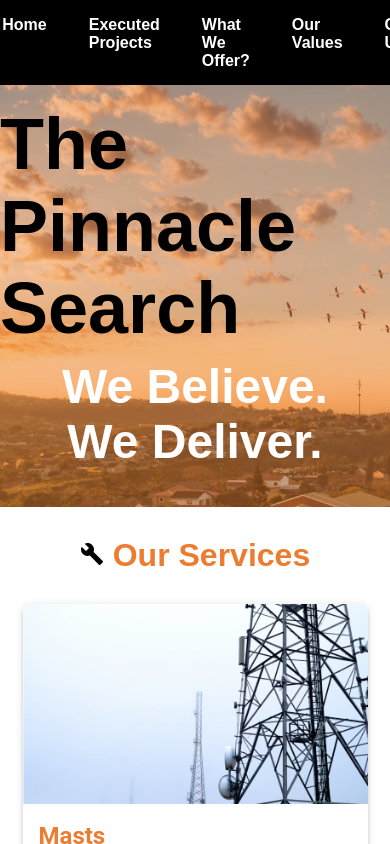
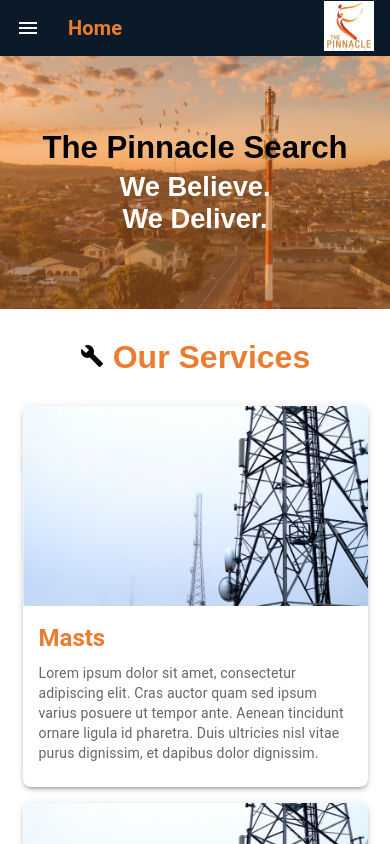
Before and after one commit to kunjall/The-Pinnacle-Search, a React (Create React App) app: page / in a window 390 px wide. Built offline with nearby package versions, Linux system fonts and the light colour scheme.

Commit message:
footer, menu

```diff
--- a/src/assets/styles/home.css
+++ b/src/assets/styles/home.css
@@ -1,5 +1,4 @@
 .home {
-
   display: flex;
   flex-direction: column;
   align-items: center;
@@ -19,43 +18,77 @@
 }
 
 .home-header {
-    /* background-color: #ec7c30; */
   background-image: url('../images/tower.jpeg');
+  background-size: cover;
+  background-position: center;
   height: 50vh;
   width: 100%;
   position: relative;
-    /* clip-path: ellipse(60% 80% at 51% 20%); */
   display: flex;
   align-items: center;
   justify-content: center;
   flex-direction: column;
   z-index: 2;
+  text-align: center;
+  padding: 20px;
 }
-  /* .home-header {
-    background-color: #ec7c30;
-    background-image: url('../images/tower.jpeg');
-    background-size: cover;
-  background-position: center;
-  position: relative;
-  } */
-
-  /* .home-header::after {
-    content: '';
-    position: absolute;
-    top: 0;
-    left: 0;
-    width: 100%;
-    height: 100%;
-    background-color: rgba(0, 0, 0, 0.5);
-    z-index: 0;
-  } */
 
 .Name {
-    font-size: 4.5rem;
+  font-size: 4.5vw;
   margin-top: -20px;
   margin-bottom: 10px;
+  z-index: 3;
 }
 
+.home-header h1 {
+  color: white;
+  font-size: 3vw;
+  margin: 0;
+  z-index: 2;
+}
+
+@media (max-width: 768px) {
+  .home-header {
+    height: 40vh;
+    padding: 10px;
+  }
+
+  .Name {
+    font-size: 6vw;
+    margin-top: 0;
+    margin-bottom: 5px;
+  }
+
+  .home-header h1 {
+    font-size: 5vw;
+  }
+}
+
+@media (max-width: 480px) {
+  .home-header {
+    height: 30vh;
+    padding: 5px;
+  }
+
+  .Name {
+    font-size: 8vw;
+    margin-top: 0;
+    margin-bottom: 5px;
+  }
+
+  .home-header h1 {
+    font-size: 7vw;
+  }
+}
+
+
+  /* .home-content {
+    width: 100%;
+    max-width: 1200px;
+    padding: 1rem;
+    text-align: center;
+  }
+   */
    .products{
     font-size: 2rem;
       margin-top: -20px;
@@ -65,31 +98,6 @@
   }
 
 
-
-.home-header p {
-  /* color: white; */
-  /* font-size: 3rem; */
-  /* margin: 0; */
-  z-index: 2;
-}
-
-
-  .home-header h1 {
-    color: white;
-    font-size: 3rem;
-    margin: 0;
-    z-index: 2;
-  }
-
-
-
-  /* .home-content {
-    width: 100%;
-    max-width: 1200px;
-    padding: 1rem;
-    text-align: center;
-  }
-   */
 
    .cards {
     margin-top: 50px;
--- a/src/assets/styles/navbar.css
+++ b/src/assets/styles/navbar.css
@@ -11,7 +11,7 @@ body, html {
   }
 
   nav {
-    background-color: #000000;
+    background-color: #0A1A29;
     padding-top: 1rem;
     padding-bottom: 0rem;
     position: sticky;
--- a/src/assets/styles/projects.css
+++ b/src/assets/styles/projects.css
@@ -18,8 +18,10 @@
     z-index: 1;
   }
 
-    .project-header {
+  .project-header {
     background-image: url('../images/tower.jpeg');
+    background-size: cover;
+    background-position: center;
     height: 50vh;
     width: 100%;
     position: relative;
@@ -28,19 +30,37 @@
     justify-content: center;
     flex-direction: column;
     z-index: 2;
+    text-align: center;
+    padding: 20px;
   }
-
-
-.project-header p {
-  z-index: 2;
-}
-
 
   .project-header h1 {
     color: white;
-    font-size: 3rem;
+    font-size: 3vw;
     margin: 0;
     z-index: 2;
+  }
+
+  @media (max-width: 768px) {
+    .project-header {
+      height: 40vh;
+      padding: 10px;
+    }
+
+    .project-header h1 {
+      font-size: 5vw;
+    }
+  }
+
+  @media (max-width: 480px) {
+    .project-header {
+      height: 30vh;
+      padding: 5px;
+    }
+
+    .project-header h1 {
+      font-size: 7vw;
+    }
   }
 
 
--- a/src/assets/styles/vision.css
+++ b/src/assets/styles/vision.css
@@ -5,7 +5,6 @@
     justify-content: center;
     padding-top: 0px;
 }
-
 .vision-header::before {
     content: '';
     position: absolute;
@@ -15,10 +14,12 @@
     height: 100%;
     background-color: rgba(236, 123, 48, 0.432);
     z-index: 1;
-}
+  }
 
-.vision-header {
+  .vision-header {
     background-image: url('../images/tower.jpeg');
+    background-size: cover;
+    background-position: center;
     height: 50vh;
     width: 100%;
     position: relative;
@@ -26,15 +27,39 @@
     align-items: center;
     justify-content: center;
     flex-direction: column;
-    z-index: 1;
-}
+    z-index: 2;
+    text-align: center;
+    padding: 20px;
+  }
 
-.vision-header h1 {
+  .vision-header h1 {
     color: white;
-    font-size: 3rem;
+    font-size: 3vw;
     margin: 0;
     z-index: 2;
-}
+  }
+
+  @media (max-width: 768px) {
+    .vision-header {
+      height: 40vh;
+      padding: 10px;
+    }
+
+    .vision-header h1 {
+      font-size: 5vw;
+    }
+  }
+
+  @media (max-width: 480px) {
+    .vision-header {
+      height: 30vh;
+      padding: 5px;
+    }
+
+    .vision-header h1 {
+      font-size: 7vw;
+    }
+  }
 
 /* .home-header {
     animation: fadeInOut 5s infinite;
--- /dev/null
+++ b/src/components/Footer/footer.js
@@ -0,0 +1,67 @@
+import React from 'react';
+import { Box, Container, Grid, Typography } from '@mui/material';
+import LocationOnIcon from '@mui/icons-material/LocationOn';
+import { Link } from 'react-router-dom';
+
+const Footer = () => {
+  return (
+    <Box sx={{ backgroundColor: '#0A1A29', color: '#FFFFFF', py: 6, mt: 6 }}>
+      <Container maxWidth={false} sx={{ px: { xs: 2, sm: 4, md: 51 } }}>
+        <Grid container spacing={4}>
+          <Grid item xs={12} md={4}>
+            <Typography variant="h5" sx={{ fontWeight: 'bold' }}>The Pinnacle Search</Typography>
+            {/* <Box sx={{ display: 'flex', gap: 2, mt: 2 }}>
+              <IconButton color="inherit"><LinkedInIcon /></IconButton>
+              <IconButton color="inherit"><InstagramIcon /></IconButton>
+              <IconButton color="inherit"><TwitterIcon /></IconButton>
+            </Box> */}
+          </Grid>
+          <Grid item xs={12} md={4} sx={{ ml: 'auto', textAlign: 'right' }}>
+            <Box sx={{ display: 'flex', alignItems: 'center', justifyContent: 'flex-end', mb: 1 }}>
+              <LocationOnIcon sx={{ mr: 1, color: '#ec7c30' }} />
+              <Typography variant="h6" sx={{ fontWeight: 'bold' }}>India</Typography>
+            </Box>
+            <Typography>
+              THE PINNACLE SEARCH<br />
+              GF, 32 Augusta Point, Golf Course Road, Sector 53<br />
+              Gurgaon 122002
+            </Typography>
+          </Grid>
+          {/* <Grid item xs={12} md={4}>
+            <Typography variant="h6" sx={{ fontWeight: 'bold', mb: 1 }}>Contact Us</Typography>
+            <Box sx={{ display: 'flex', alignItems: 'center', mb: 1 }}>
+              <EmailIcon sx={{ mr: 1, color: '#ec7c30' }} />
+              <Typography>info@cloudbloom.io</Typography>
+            </Box>
+            <Box sx={{ display: 'flex', alignItems: 'center' }}>
+              <PhoneIcon sx={{ mr: 1, color: '#ec7c30' }} />
+              <Typography>+1 774 430 3233</Typography>
+            </Box>
+          </Grid> */}
+        </Grid>
+        <Box sx={{ mt: 4, borderTop: '1px solid #444', pt: 2, display: 'flex', justifyContent: 'center' }}>
+          <Typography>© 2024 The Pinnacle Search.</Typography>
+          {/* <Box sx={{ display: 'flex', gap: 3, flexWrap: 'wrap', justifyContent: 'center' }}>
+            <Link to="/" style={{ textDecoration: 'none', color: '#FFFFFF' }}>
+              <Typography>Home</Typography>
+            </Link>
+            <Link to="/projects" style={{ textDecoration: 'none', color: '#FFFFFF' }}>
+              <Typography>Executed Projects</Typography>
+            </Link>
+            <Link to="/what-we-offer" style={{ textDecoration: 'none', color: '#FFFFFF' }}>
+              <Typography>What We Offer</Typography>
+            </Link>
+            <Link to="/our-vision" style={{ textDecoration: 'none', color: '#FFFFFF' }}>
+              <Typography>Our Values</Typography>
+            </Link>
+            <Link to="/contact" style={{ textDecoration: 'none', color: '#FFFFFF' }}>
+              <Typography>Contact Us</Typography>
+            </Link>
+          </Box> */}
+        </Box>
+      </Container>
+    </Box>
+  );
+};
+
+export default Footer;
--- a/src/components/contactus/contactUs.js
+++ b/src/components/contactus/contactUs.js
@@ -1,8 +1,10 @@
 import React from 'react';
+import Footer from '../Footer/footer'
 import '../../assets/styles/contact.css';
 
 const ContactUs = () => {
   return (
+    <div>
     <div className="container">
       <span className="big-circle"></span>
       <img src="img/shape.png" className="square" alt="" />
@@ -49,6 +51,8 @@ const ContactUs = () => {
         </div>
       </div>
     </div>
+    <Footer />
+  </div>
   );
 };
 
--- a/src/components/home/home.js
+++ b/src/components/home/home.js
@@ -4,6 +4,7 @@ import Cards from '../home/cards'
 import Locations from '../home/locations'
 import Story from '../home/story'
 import Compliance from '../home/compliances'
+import Footer from '../Footer/footer'
 import NearMeIcon from '@mui/icons-material/NearMe';
 import BuildIcon from '@mui/icons-material/Build';
 import AutoStoriesIcon from '@mui/icons-material/AutoStories';
@@ -48,6 +49,7 @@ const Home = () => {
       <div className='compliance'>
         <p className='compliances'><AssuredWorkloadIcon style={{ color: 'black' }} /> Government Compliance</p>
       <Compliance /></div>
+      <Footer />
     </div>
   );
 };
--- a/src/components/home/locations.js
+++ b/src/components/home/locations.js
@@ -3,8 +3,6 @@ import Card from '@mui/material/Card';
 import CardMedia from '@mui/material/CardMedia';
 import CardContent from '@mui/material/CardContent';
 import Typography from '@mui/material/Typography';
-import CardActions from '@mui/material/CardActions';
-import Button from '@mui/material/Button';
 import delhiImage from '../../assets/images/delhi-ncr.png';
 import rajasthanImage from '../../assets/images/rajasthan.png';
 import chandigarhImage from '../../assets/images/chandigarh.png';
--- a/src/components/navbar/navbarComponent.js
+++ b/src/components/navbar/navbarComponent.js
@@ -1,27 +1,108 @@
 import React, { useState } from 'react';
-import { Link } from 'react-router-dom';
-import '../../assets/styles/navbar.css';
+import { Link, useLocation } from 'react-router-dom';
+import AppBar from '@mui/material/AppBar';
+import Box from '@mui/material/Box';
+import Toolbar from '@mui/material/Toolbar';
+import IconButton from '@mui/material/IconButton';
+import MenuIcon from '@mui/icons-material/Menu';
+import Typography from '@mui/material/Typography';
+import Drawer from '@mui/material/Drawer';
+import List from '@mui/material/List';
+import ListItem from '@mui/material/ListItem';
+import ListItemText from '@mui/material/ListItemText';
+import Divider from '@mui/material/Divider';
+import Logo from '../../assets/images/logo.jpeg'
 
 const NavbarComponent = () => {
-  const [menuOpen, setMenuOpen] = useState(false);
+  const [drawerOpen, setDrawerOpen] = useState(false);
+  const location = useLocation();
 
-  const toggleMenu = () => {
-    setMenuOpen(!menuOpen);
+  const toggleDrawer = (open) => (event) => {
+    if (event.type === 'keydown' && (event.key === 'Tab' || event.key === 'Shift')) {
+      return;
+    }
+    setDrawerOpen(open);
   };
 
+  const menuItems = [
+    { text: 'Home', path: '/' },
+    { text: 'Executed Projects', path: '/projects' },
+    { text: 'What We Offer?', path: '/what-we-offer' },
+    { text: 'Our Values', path: '/our-vision' },
+    { text: 'Contact Us', path: '/contact' }
+  ];
+
+  const getTitle = (path) => {
+    switch (path) {
+      case '/':
+        return 'Home';
+      case '/projects':
+        return 'Executed Projects';
+      case '/what-we-offer':
+        return 'What We Offer?';
+      case '/our-vision':
+        return 'Our Values';
+      case '/contact':
+        return 'Contact Us';
+      default:
+        return 'Menu';
+    }
+  };
+
+  const list = () => (
+    <Box
+      sx={{ width: 250, backgroundColor: '#0A1A29', height: '100%' }}
+      role="presentation"
+      onClick={toggleDrawer(false)}
+      onKeyDown={toggleDrawer(false)}
+    >
+      <List>
+        {menuItems.map((item) => (
+          <ListItem button key={item.text} component={Link} to={item.path}>
+            <ListItemText
+              primary={
+                <Typography variant="body1" sx={{ color: '#EC7C30', fontWeight: 'bold' }}>
+                  {item.text}
+                </Typography>
+              }
+            />
+          </ListItem>
+        ))}
+      </List>
+      <Divider />
+    </Box>
+  );
+
   return (
-    <nav>
-      <div className="hamburger" onClick={toggleMenu}>
-        &#9776;
-      </div>
-      <ul className={menuOpen ? 'show' : ''}>
-        <li><Link to="/" onClick={toggleMenu}>Home</Link></li>
-        <li><Link to="/projects" onClick={toggleMenu}>Executed Projects</Link></li>
-        <li><Link to="/what-we-offer" onClick={toggleMenu}>What We Offer?</Link></li>
-        <li><Link to="/our-vision" onClick={toggleMenu}>Our Values</Link></li>
-        <li><Link to="/contact" onClick={toggleMenu}>Contact Us</Link></li>
-      </ul>
-    </nav>
+    <Box sx={{ flexGrow: 1 }}>
+      <AppBar position="static" sx={{ backgroundColor: '#0A1A29' }}>
+        <Toolbar>
+          <IconButton
+            size="large"
+            edge="start"
+            color="inherit"
+            aria-label="menu"
+            sx={{ mr: 2 }}
+            onClick={toggleDrawer(true)}
+          >
+            <MenuIcon />
+          </IconButton>
+          <Typography variant="h6" component="div" sx={{ flexGrow: 1, color: '#EC7C30', fontWeight: 'bold'  }}>
+            {getTitle(location.pathname)}
+          </Typography>
+          <Link to="/" style={{ textDecoration: 'none', marginLeft: 'auto' }}>
+            <img src={Logo} alt="Logo" style={{ height: '50px' }} />
+          </Link>
+        </Toolbar>
+      </AppBar>
+      <Drawer
+        anchor="left"
+        open={drawerOpen}
+        onClose={toggleDrawer(false)}
+      >
+        {list()}
+      </Drawer>
+    </Box>
   );
 };
 
--- a/src/components/ourprojects/ourProjects.js
+++ b/src/components/ourprojects/ourProjects.js
@@ -2,13 +2,13 @@ import React from 'react';
 import '../../assets/styles/projects.css';
 import List from '../ourprojects/executed'
 import Authority from '../ourprojects/authorities'
+import Footer from '../Footer/footer'
 
 const Vision = () => {
   return (
     <div className="project">
       <header className="project-header">
         <h1>Delivering Excellence to our Valued Customers</h1>
-
       </header>
       <div className="months">
         <p className='month'> Projects executed in the last 6 months</p>
@@ -18,6 +18,7 @@ const Vision = () => {
         <p className='month'> Projects executed for customers in below authorities</p>
         </div>
         <Authority />
+        <Footer />
     </div>
   );
 };
--- a/src/components/ourvision/values.js
+++ b/src/components/ourvision/values.js
@@ -2,6 +2,8 @@ import React from 'react';
 import '../../assets/styles/vision.css';
 import '../ourvision/valuecards'
 import ValuesCard from '../ourvision/valuecards';
+import Footer from '../Footer/footer'
+
 
 const Vision = () => {
 
@@ -13,6 +15,7 @@ const Vision = () => {
       <div className="container">
         <ValuesCard />
       </div>
+      <Footer />
     </div>
   );
 };
--- a/src/components/whatwedo/whatWeDo.js
+++ b/src/components/whatwedo/whatWeDo.js
@@ -4,6 +4,8 @@ import List from '../whatwedo/capabilities'
 // import Manpower from '../whatwedo/manpower'
 import Machinery from '../whatwedo/machinery'
 import Manpower from '../../assets/images/manpower.png'
+import Footer from '../Footer/footer'
+
 
 const Vision = () => {
   return (
@@ -23,7 +25,8 @@ const Vision = () => {
       <div className="machines">
         <p className='machine'> Machinery & Tools</p>
       </div>
-      <Machinery />
+      <Machinery  />
+      <Footer style={{marginTop: '20px'}} />
     </div>
   );
 };
```
Also changed, not shown: src/assets/images/logo.jpeg (added). Lines whose indentation alone changed are shown as unchanged.
